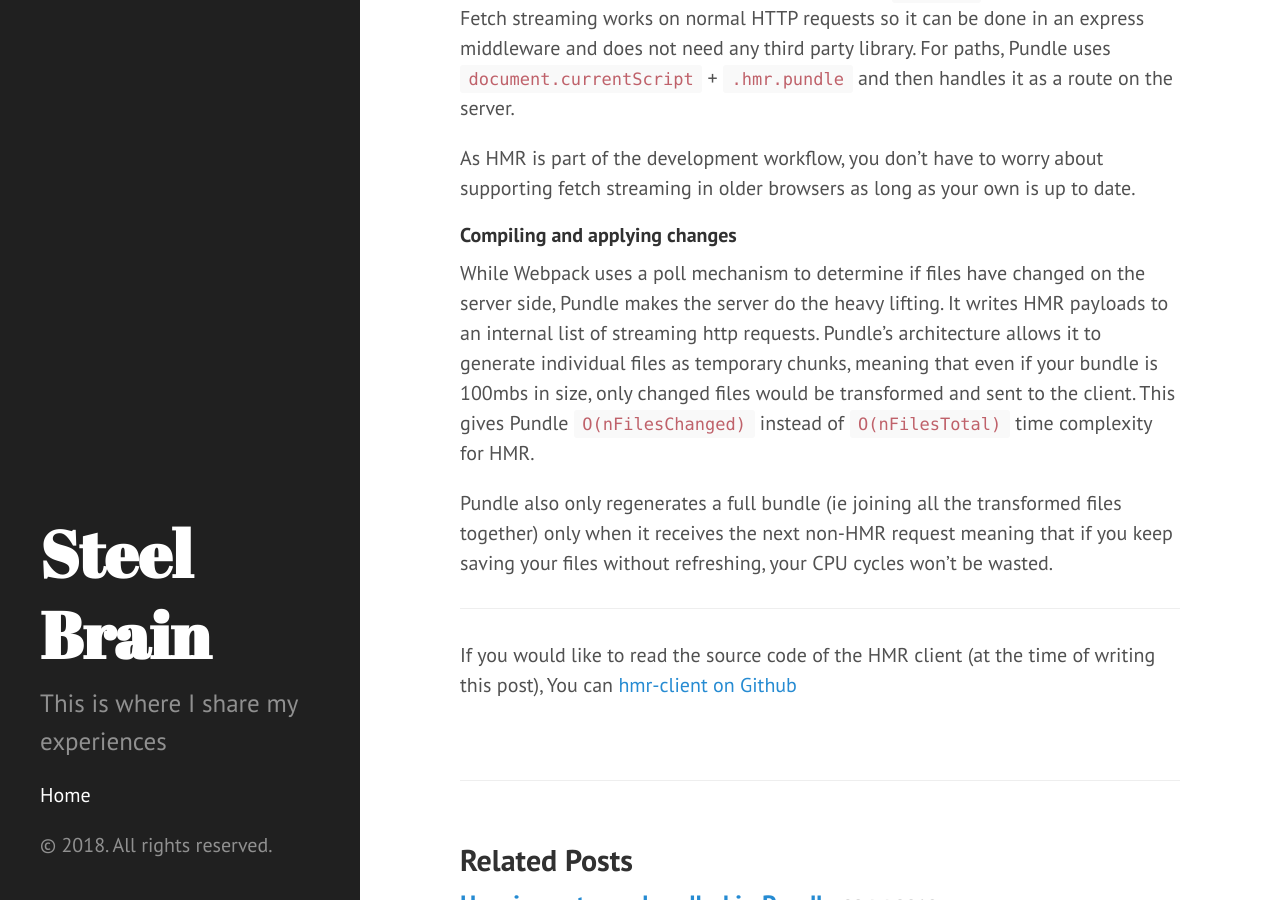
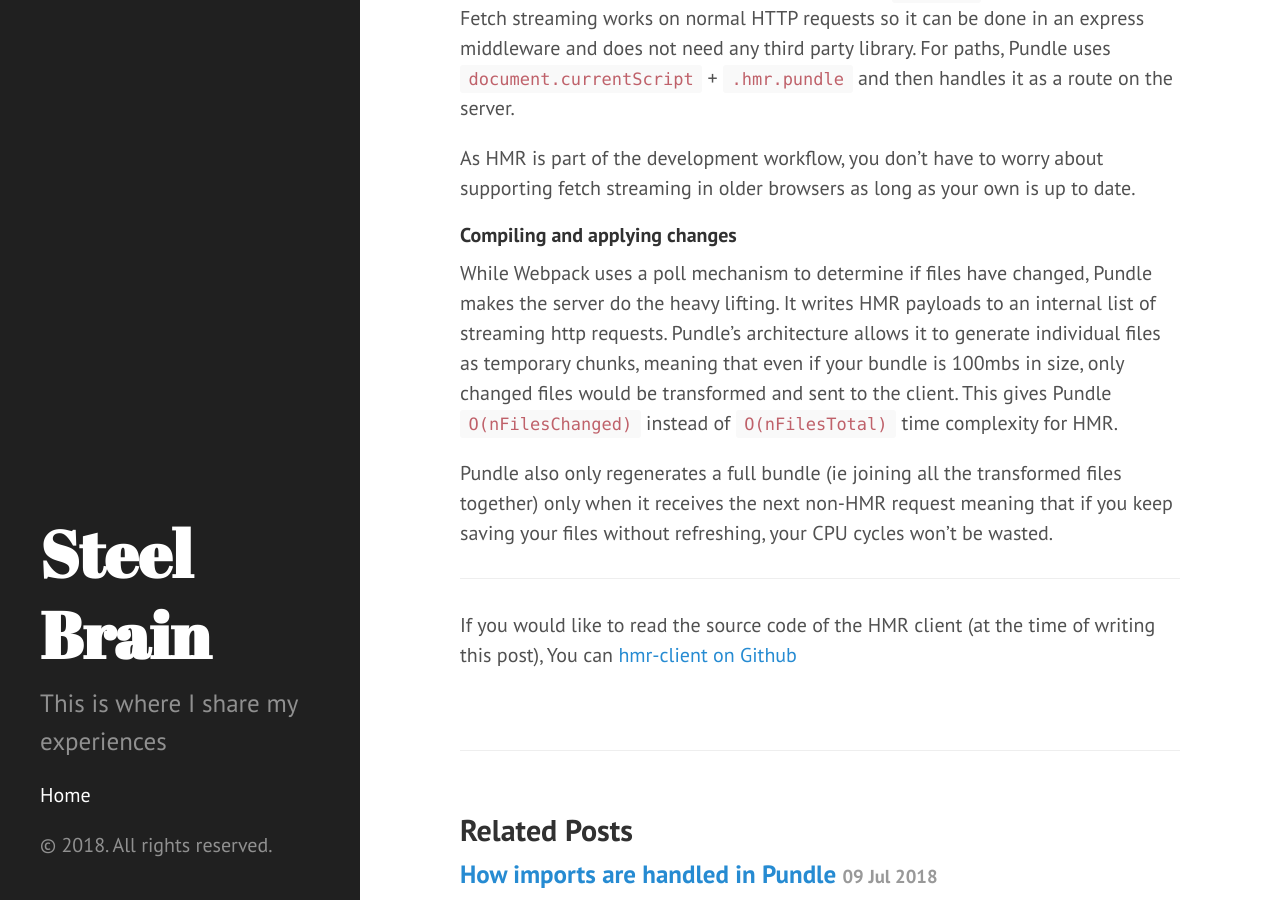
Before and after one commit to steelbrain/steelbrain.github.io, a Jekyll site: the page built from _posts/2018-07-09-how-hmr-in-pundle-works.md, in a window 1280 px wide and 900 px high, scrolled down 724 px. Built offline with Jekyll 4.4.1, drawn with Linux system fonts in a browser that asks for light colours; comment, search, counter and statistics services are not loaded.

Commit message:
:bug: Fix typo

```diff
--- a/_posts/2018-07-09-how-hmr-in-pundle-works.md
+++ b/_posts/2018-07-09-how-hmr-in-pundle-works.md
@@ -22,7 +22,7 @@ As HMR is part of the development workflow, you don't have to worry about suppor
 
 #### Compiling and applying changes
 
-While Webpack uses a poll mechanism to determine if files have changed on the server side, Pundle makes the server do the heavy lifting. It writes HMR payloads to an internal list of streaming http requests. Pundle's architecture allows it to generate individual files as temporary chunks, meaning that even if your bundle is 100mbs in size, only changed files would be transformed and sent to the client. This gives Pundle `O(nFilesChanged)` instead of `O(nFilesTotal)` time complexity for HMR.
+While Webpack uses a poll mechanism to determine if files have changed, Pundle makes the server do the heavy lifting. It writes HMR payloads to an internal list of streaming http requests. Pundle's architecture allows it to generate individual files as temporary chunks, meaning that even if your bundle is 100mbs in size, only changed files would be transformed and sent to the client. This gives Pundle `O(nFilesChanged)` instead of `O(nFilesTotal)` time complexity for HMR.
 
 Pundle also only regenerates a full bundle (ie joining all the transformed files together) only when it receives the next non-HMR request meaning that if you keep saving your files without refreshing, your CPU cycles won't be wasted.
 
```
